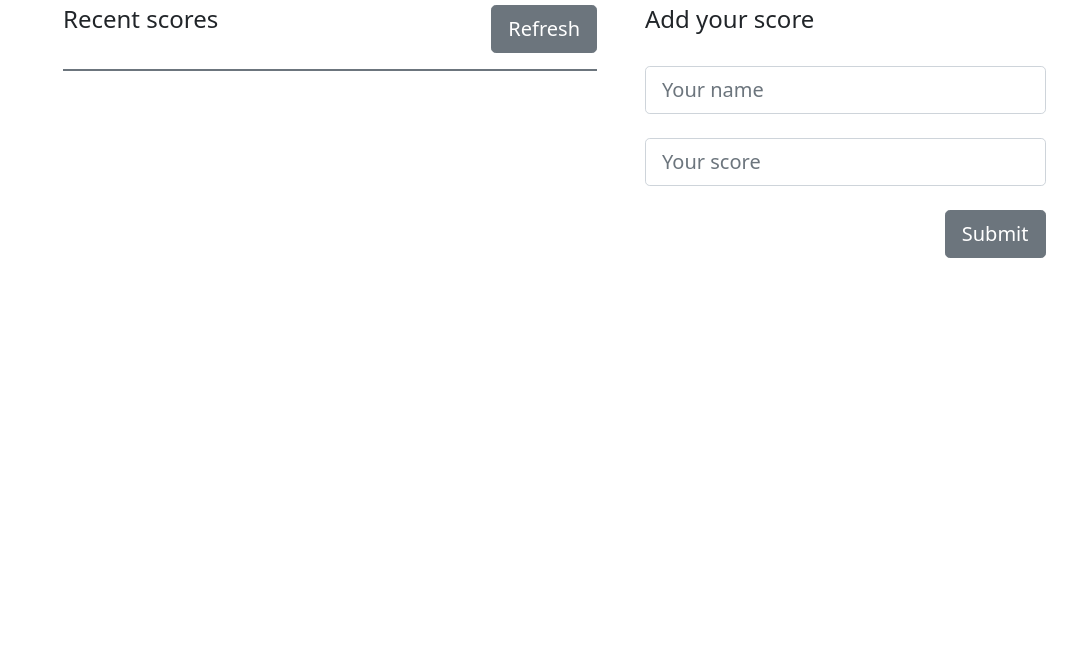
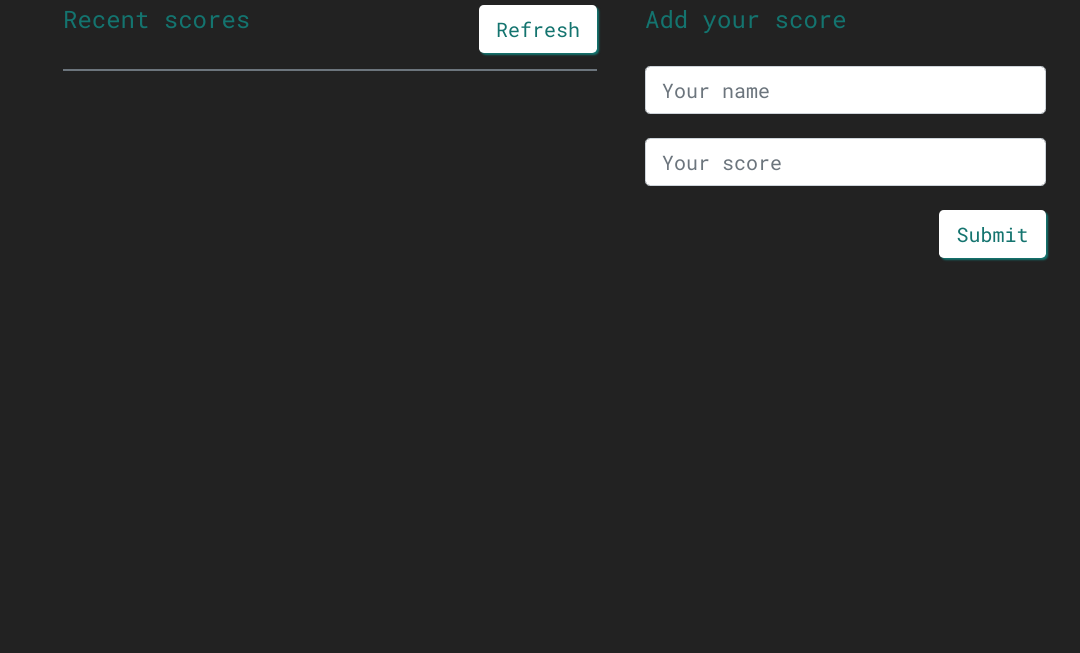
Before and after one commit to enkog/Leaderboard, a website built with webpack: page src/index.html in a window 1280 px wide. Shown: the part 147-800 px from the top of the page, without its empty margins (19-1099 px from the left). Built offline with nearby package versions, Linux system fonts and the light colour scheme; no server answers.

Commit message:
Style the app

```diff
--- a/src/addScore.js
+++ b/src/addScore.js
@@ -1,5 +1,5 @@
 const addScore = async (data) => {
-  const url = 'https://us-central1-js-capstone-backend.cloudfunctions.net/api/games/L9jIzDslBRHy6SDanTPc/scores';
+  const url = 'https://us-central1-js-capstone-backend.cloudfunctions.net/api/games/J2wkBYJ3V6UdPezPYpkl/scores';
 
   const response = await fetch(url, {
     method: 'POST',
--- a/src/index.html
+++ b/src/index.html
@@ -12,7 +12,7 @@
         <section class="score-section w-100">
             <div class="d-flex justify-content-between mb-3">
                 <h4>Recent scores</h4>
-                <button type="submit" id="refresh" class="btn btn-secondary btn-lg">Refresh</button>
+                <button type="submit" id="refresh" class="btn btn-lg">Refresh</button>
             </div>
             <ul class= 'scores-listing list-unstyled border border-secondary'></ul>
         </section>
@@ -28,7 +28,7 @@
                     <input type="text" id="score" class="form-control form-control-lg"  placeholder="Your score">
                 </div>
                 <div class="d-flex justify-content-end w-75">
-                    <button type="submit" id="submit" class="btn btn-secondary btn-lg">Submit</button>
+                    <button type="submit" id="submit" class="btn btn-lg">Submit</button>
                 </div>
             </form>
         </section>
--- a/src/renderList.js
+++ b/src/renderList.js
@@ -1,9 +1,8 @@
 const renderList = async () => {
   const ul = document.querySelector('.scores-listing');
-  const url = 'https://us-central1-js-capstone-backend.cloudfunctions.net/api/games/L9jIzDslBRHy6SDanTPc/scores';
+  const url = 'https://us-central1-js-capstone-backend.cloudfunctions.net/api/games/J2wkBYJ3V6UdPezPYpkl/scores';
   const response = await fetch(url);
   const scores = await response.json();
-
   scores.result.forEach((e) => {
     const li = document.createElement('li');
     li.className = 'list-item p-2';
@@ -11,4 +10,5 @@ const renderList = async () => {
     ul.appendChild(li);
   });
 };
+
 export default renderList;
--- a/src/style.css
+++ b/src/style.css
@@ -1,3 +1,5 @@
+@import url('https://fonts.googleapis.com/css2?family=Roboto+Mono&display=swap');
+
 * {
   margin: 0;
   padding: 0;
@@ -6,8 +8,18 @@
 
 body {
   min-height: 100vh;
+  font-family: 'Roboto Mono', monospace;
+  color: #14746f;
+  background-color: #222;
 }
 
 .scores-listing li:nth-child(even) {
-  background-color: rgb(184, 180, 180);
+  background-color: #fff;
 }
+
+.btn {
+  background: #fff;
+  color: #14746f;
+  box-shadow: 2px 2px 2px #14746f;
+  transition: 0.5s;
+}
```
Also changed, not shown: dist/index.html, dist/main.js.
